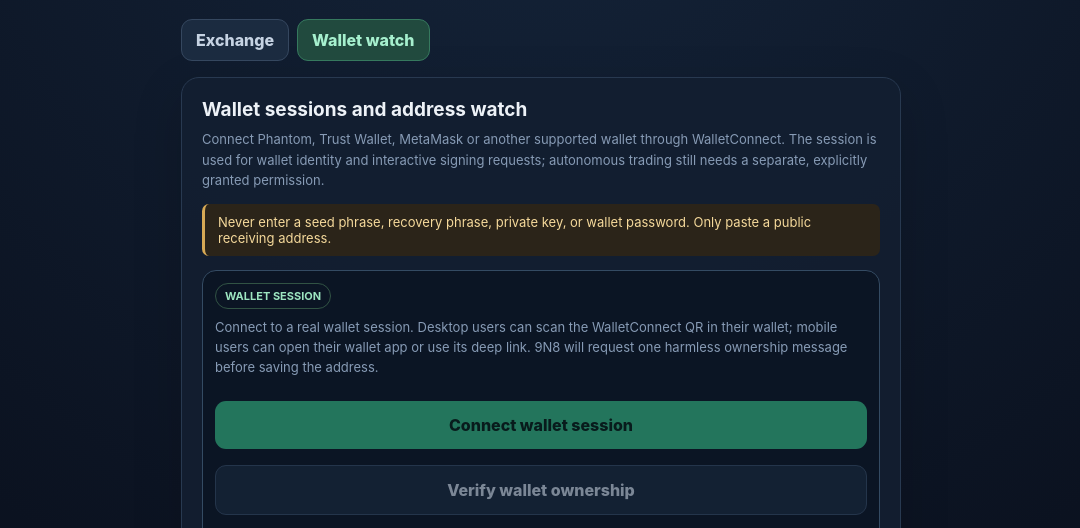
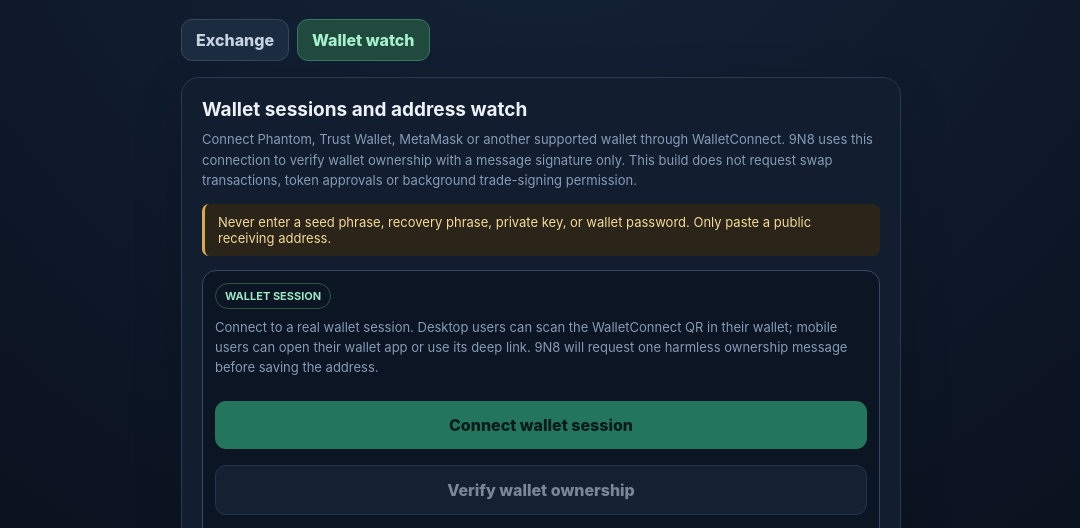
Before and after one commit to Alitiora-Initiative/9N8, a website built with Vite: page web/index.html in a window 1280 px wide. Both pictures are taken after a click on the tab "Wallet watch". Shown: the part 238-766 px from the top of the page, without its empty margins (99-1179 px from the left). Built offline with nearby package versions, Linux system fonts and the light colour scheme.

Commit message:
Clarify WalletConnect ownership verification scope

```diff
--- a/web/index.html
+++ b/web/index.html
@@ -78,7 +78,7 @@ button:disabled{opacity:.55;cursor:wait}
     </section>
     <section class="card hidden" id="walletPanel">
       <h2>Wallet sessions and address watch</h2>
-      <p class="muted">Connect Phantom, Trust Wallet, MetaMask or another supported wallet through WalletConnect. The session is used for wallet identity and interactive signing requests; autonomous trading still needs a separate, explicitly granted permission.</p>
+      <p class="muted">Connect Phantom, Trust Wallet, MetaMask or another supported wallet through WalletConnect. 9N8 uses this connection to verify wallet ownership with a message signature only. This build does not request swap transactions, token approvals or background trade-signing permission.</p>
       <div class="notice">Never enter a seed phrase, recovery phrase, private key, or wallet password. Only paste a public receiving address.</div>
       <div class="scanner-panel" id="walletSessionPanel">
         <span class="pill">WALLET SESSION</span>
```
